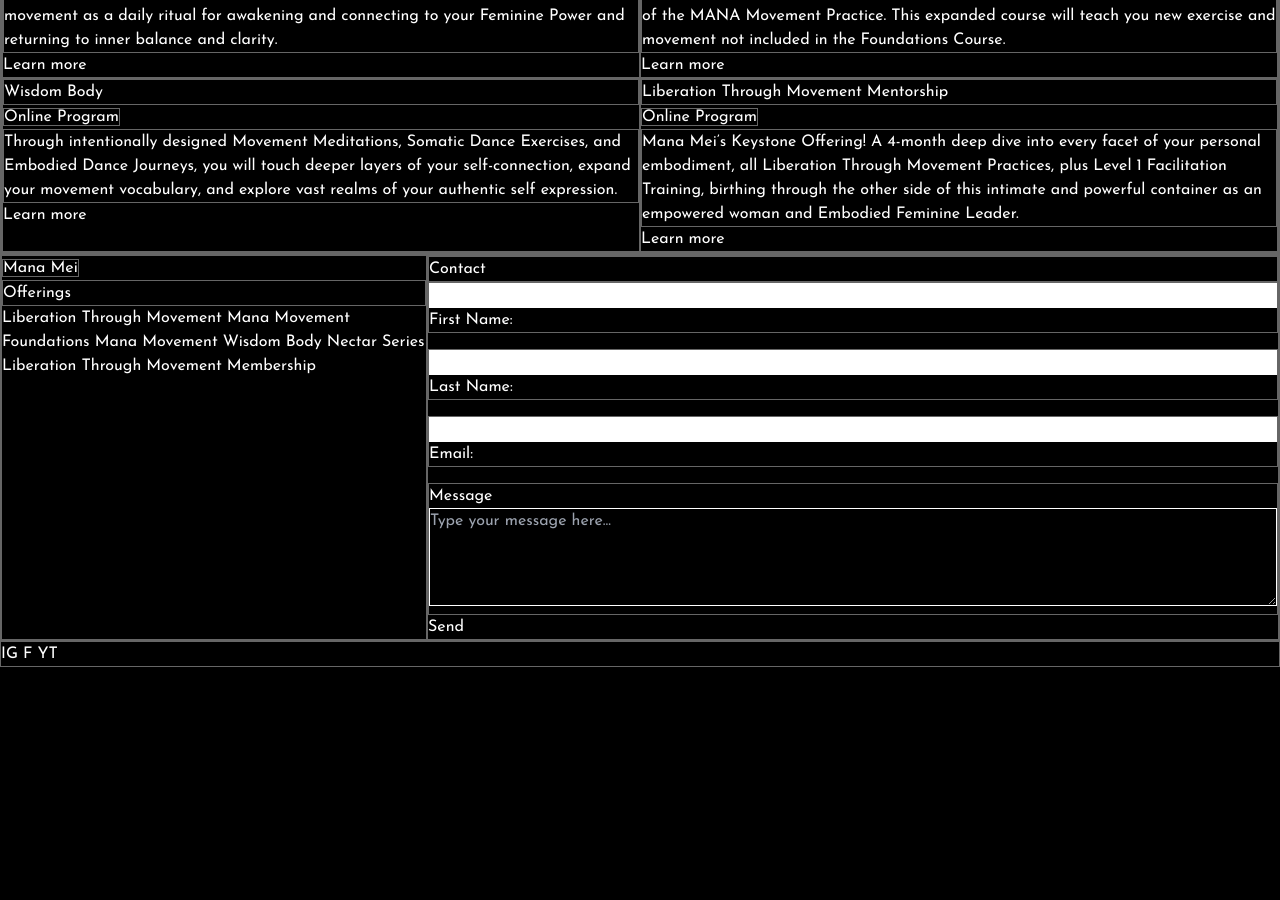
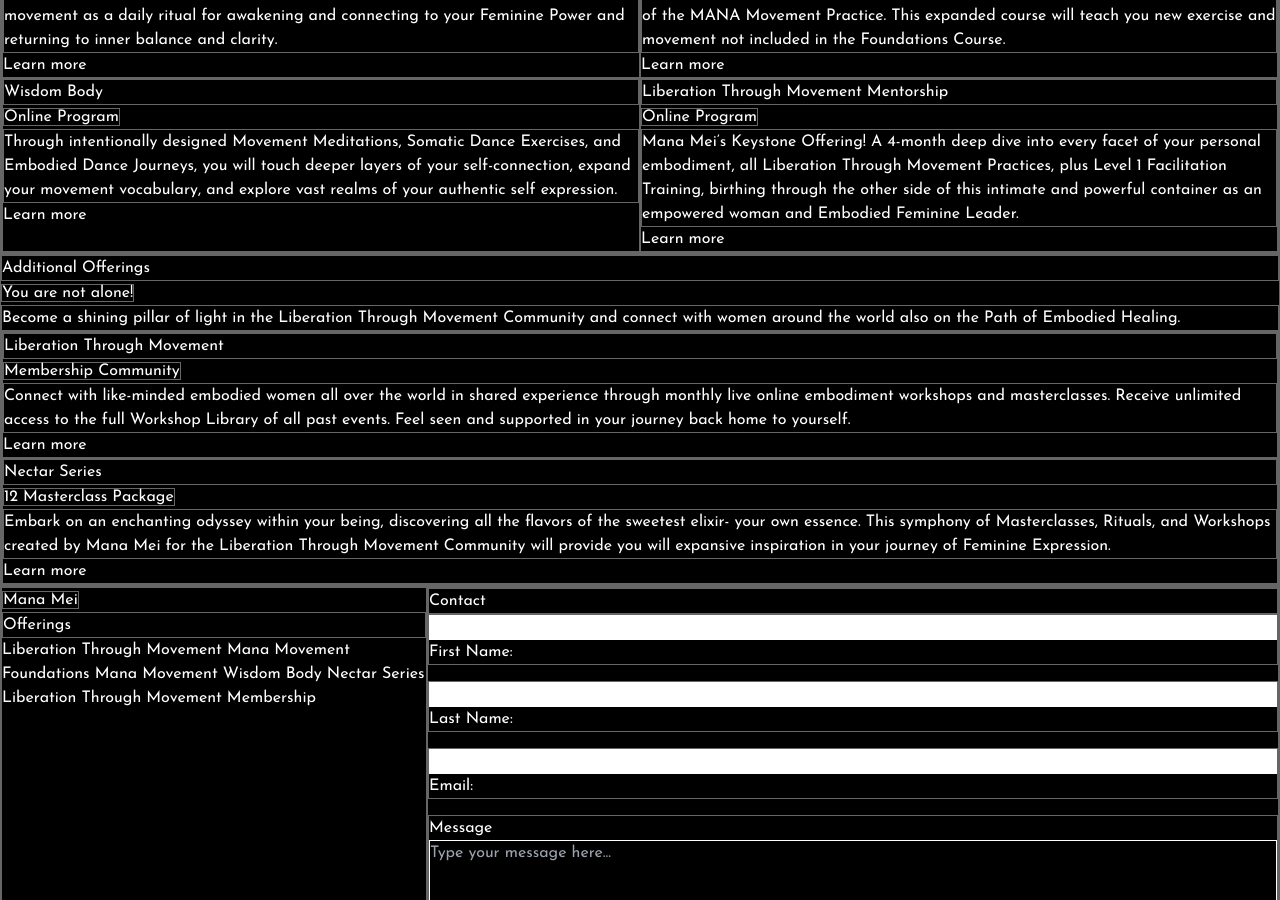
Before and after one commit to brittwoodard/manamei, a Jekyll site: the page built from offerings.html, in a window 1280 px wide and 900 px high, scrolled down 1008 px. Built offline with Jekyll 4.4.1, drawn with Linux system fonts in a browser that asks for light colours; nearby versions of some CDN libraries; comment, search, counter and statistics services are not loaded; before the commit the page ends 1675 px from its top, so only the background shows below that.

Commit message:
additional courses

```diff
--- /dev/null
+++ b/_includes/additional-offerings.html
@@ -0,0 +1,15 @@
+<section>
+    <h2>{{page.additional-offerings.heading}}</h2>
+    <span>{{page.additional-offerings.subheading}}</span>
+    <p>{{page.additional-offerings.description}}</p>
+    <div>
+        {% for item in page.additional-offerings.offering %}
+        <div>
+            <h3>{{item.title}}</h3>
+            <span>{{item.type}}</span>
+            <p>{{item.description}}</p>
+            <a href="{{item.url}}">Learn more</a>
+        </div>
+        {% endfor %}
+    </div>
+</section>
--- a/offerings.html
+++ b/offerings.html
@@ -24,6 +24,19 @@
       description: Mana Mei’s Keystone Offering! A 4-month deep dive into every facet of your personal embodiment, all Liberation Through Movement Practices, plus Level 1 Facilitation Training, birthing through the other side of this intimate and powerful container as an empowered woman and Embodied Feminine Leader.
       url:
       image_path:
+additional-offerings:
+  heading: Additional Offerings
+  subheading: You are not alone!
+  description: Become a shining pillar of light in the Liberation Through Movement Community and connect with women around the world also on the Path of Embodied Healing.
+  offering:
+   - title: Liberation Through Movement
+     type: Membership Community
+     description: Connect with like-minded embodied women all over the world in shared experience through monthly live online embodiment workshops and masterclasses. Receive unlimited access to the full Workshop Library of all past events. Feel seen and supported in your journey back home to yourself.
+     url:
+   - title: Nectar Series
+     type: 12 Masterclass Package
+     description: Embark on an enchanting odyssey within your being, discovering all the flavors of the sweetest elixir- your own essence. This symphony of Masterclasses, Rituals, and Workshops created by Mana Mei for the Liberation Through Movement Community will provide you will expansive inspiration in your journey of Feminine Expression.
+     url:
 ---
 
 <!-- Hero Banner -->
@@ -31,3 +44,6 @@
 
 <!-- Map -->
 {% include map.html %}
+
+<!-- Additional Offerings -->
+{% include additional-offerings.html %}
```
